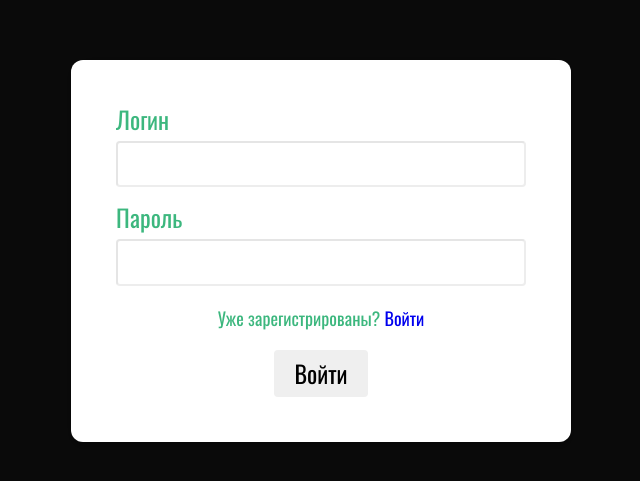
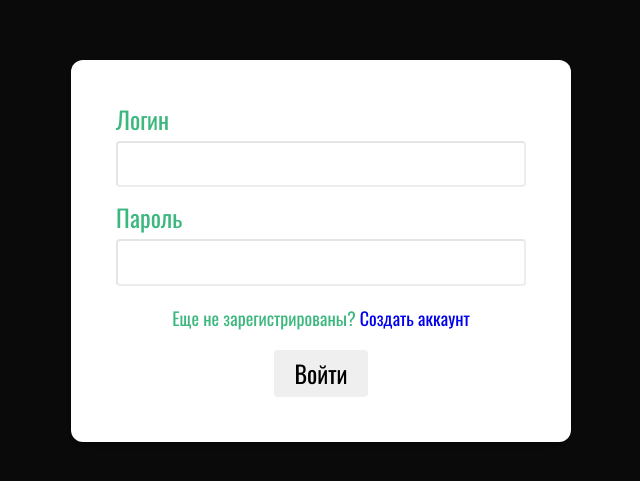
Before and after one commit to dino19981/RSS-project-management-app, a React (Create React App) app: page /signin in a window 1280 px wide. Shown: the part 149-630 px from the top of the page, without its empty margins (319-959 px from the left). Built offline with nearby package versions, Linux system fonts and the light colour scheme.

Commit message:
fix: fix remarks

```diff
--- /dev/null
+++ b/src/components/form/constants/fieldsOptions.ts
@@ -0,0 +1,24 @@
+export const autorizationFields = [
+  {
+    name: 'login',
+    labelText: 'Логин',
+    errorMessage: 'Пробелы недопустимы, минимальная длина 3 символа',
+  },
+  {
+    name: 'password',
+    labelText: 'Пароль',
+    type: 'password',
+    errorMessage: 'Минимальная длина 5 символов',
+  },
+];
+
+export const registrationFields = [
+  { name: 'name', labelText: 'Имя', errorMessage: 'Максимальная длина 15 символов' },
+  { name: 'login', labelText: 'Логин', errorMessage: 'Пробелы недопустимы' },
+  {
+    name: 'password',
+    labelText: 'Пароль',
+    type: 'password',
+    errorMessage: 'Минимальная длина 5 символов',
+  },
+];
--- /dev/null
+++ b/src/components/form/constants/initialValues.ts
@@ -0,0 +1,10 @@
+export const autorizationValues = {
+  login: '',
+  password: '',
+};
+
+export const registrationValues = {
+  name: '',
+  login: '',
+  password: '',
+};
--- a/src/models/authentification.ts
+++ b/src/models/authentification.ts
@@ -3,4 +3,7 @@ import { formProps } from './form';
 export interface authentificationProps {
   formOptions: formProps;
   buttonText: string;
+  link: string;
+  linkText: string;
+  answerText: string;
 }
--- a/src/views/Registration/Registration.tsx
+++ b/src/views/Registration/Registration.tsx
@@ -1,3 +1,5 @@
+import { registrationFields } from '../../components/form/constants/fieldsOptions';
+import { registrationValues } from '../../components/form/constants/initialValues';
 import { instanceAxios } from '../../HTTP/configuration';
 import { fieldsType } from '../../models/form';
 import { registrationSchema } from '../../schemas/authentification';
@@ -10,25 +12,20 @@ export default function Registration() {
 
   const formOptions = {
     schema: registrationSchema,
-    initialValues: {
-      name: '',
-      login: '',
-      password: '',
-    },
-    fields: [
-      { name: 'name', labelText: 'Имя', errorMessage: 'Максимальная длина 15 символов' },
-      { name: 'login', labelText: 'Логин', errorMessage: 'Пробелы недопустимы' },
-      {
-        name: 'password',
-        labelText: 'Пароль',
-        type: 'password',
-        errorMessage: 'Минимальная длина 5 символов',
-      },
-    ],
+    initialValues: registrationValues,
+    fields: registrationFields,
     formId: 'registration',
     onSubmit,
     formClassName: 'authentification__form',
   };
 
-  return <Authentification formOptions={formOptions} buttonText="Зарегистрироваться" />;
+  return (
+    <Authentification
+      formOptions={formOptions}
+      buttonText="Зарегистрироваться"
+      link="/signin"
+      linkText="Войти"
+      answerText="Уже зарегистрированы?"
+    />
+  );
 }
--- a/src/views/authentification/Authentification.tsx
+++ b/src/views/authentification/Authentification.tsx
@@ -4,12 +4,18 @@ import Form from '../../components/form/Form';
 import Modal from '../../components/modal/Modal';
 import { authentificationProps } from '../../models/authentification';
 
-export default function Authentification({ formOptions, buttonText }: authentificationProps) {
+export default function Authentification({
+  formOptions,
+  buttonText,
+  link,
+  linkText,
+  answerText,
+}: authentificationProps) {
   return (
     <Modal isShowFooter={false}>
       <Form {...formOptions}></Form>
       <p className="authentification__text">
-        Уже зарегистрированы? <Link to="/signin">Войти</Link>
+        {answerText} <Link to={link}>{linkText}</Link>
       </p>
       <div className="authentification__footer">
         <Button
--- a/src/views/autorization/Autorization.tsx
+++ b/src/views/autorization/Autorization.tsx
@@ -1,4 +1,6 @@
 import React from 'react';
+import { autorizationFields } from '../../components/form/constants/fieldsOptions';
+import { autorizationValues } from '../../components/form/constants/initialValues';
 import { fieldsType } from '../../models/form';
 import { autorizationSchema } from '../../schemas/authentification';
 import Authentification from '../authentification/Authentification';
@@ -10,27 +12,20 @@ export default function Autorization() {
 
   const formOptions = {
     schema: autorizationSchema,
-    initialValues: {
-      login: '',
-      password: '',
-    },
-    fields: [
-      {
-        name: 'login',
-        labelText: 'Логин',
-        errorMessage: 'Пробелы недопустимы, минимальная длина 3 символа',
-      },
-      {
-        name: 'password',
-        labelText: 'Пароль',
-        type: 'password',
-        errorMessage: 'Минимальная длина 5 символов',
-      },
-    ],
+    initialValues: autorizationValues,
+    fields: autorizationFields,
     formId: 'autorization',
     onSubmit,
     formClassName: 'authentification__form',
   };
 
-  return <Authentification formOptions={formOptions} buttonText="Войти" />;
+  return (
+    <Authentification
+      formOptions={formOptions}
+      buttonText="Войти"
+      link="/signup"
+      linkText="Создать аккаунт"
+      answerText="Еще не зарегистрированы?"
+    />
+  );
 }
```
